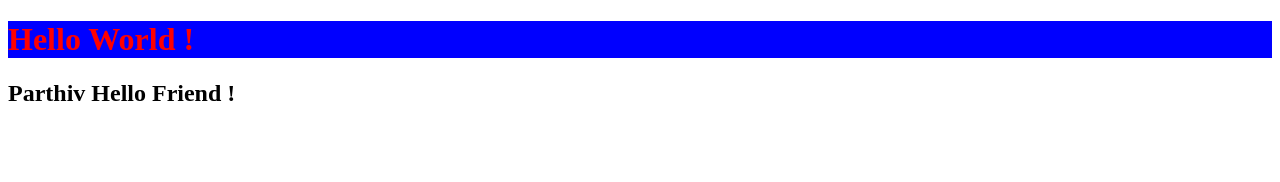
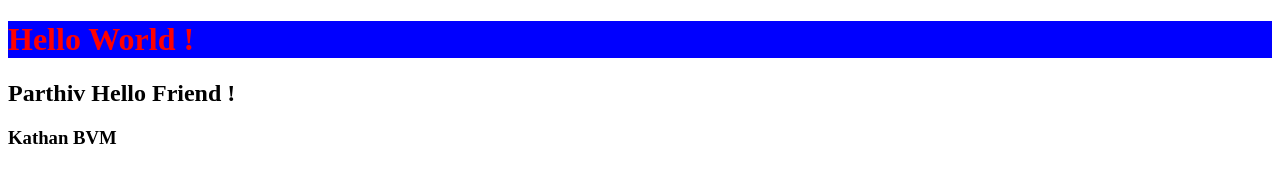
Before and after one commit to Parthiv1211/testing, a plain HTML site: page index.html in a window 1280 px wide. Drawn offline with Linux system fonts and the light colour scheme.

Commit message:
Added H3

```diff
--- a/index.html
+++ b/index.html
@@ -10,5 +10,6 @@
 <body>
      <h1>Hello World !</h1>
      <h2>Parthiv Hello Friend !</h2>
+     <h3>Kathan BVM</h3>
 </body>
 </html>
```
